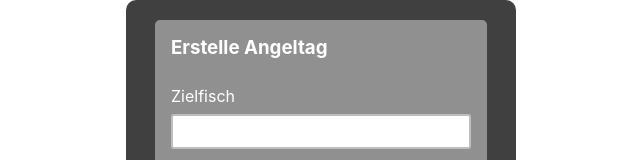
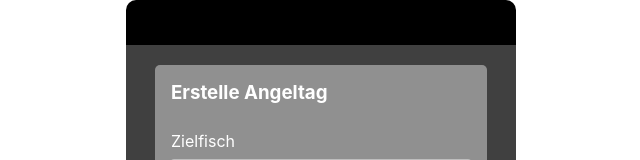
Before and after one commit to aramaisgaribjan/capstone-project, a Next.js app: page / in a window 1280 px wide. Shown: the top 160 px of the page, without its empty margins (319-959 px from the left). Built offline with nearby package versions, Linux system fonts and the light colour scheme; no server answers; the database is empty.

Commit message:
add titleBar frame

```diff
--- a/components/Container.js
+++ b/components/Container.js
@@ -6,9 +6,8 @@ const Navbar = () => {
 
 const Container = styled.div`
   width: 390px;
-  height: 751px;
+  height: 706px;
   background-color: #404040;
-  border-radius: 10px 10px 0 0;
   color: white;
   overflow-y: auto;
   position: relative;
--- /dev/null
+++ b/components/TitleBar.js
@@ -0,0 +1,21 @@
+import styled from "styled-components";
+
+const TitleBar = () => {
+  return (
+    <>
+      <Ul></Ul>
+    </>
+  );
+};
+
+const Ul = styled.div`
+  box-sizing: border-box;
+  background-color: black;
+  position: relative;
+  width: 390px;
+  height: 45px;
+  border-top-left-radius: 10px;
+  border-top-right-radius: 10px;
+`;
+
+export default TitleBar;
--- a/pages/_app.js
+++ b/pages/_app.js
@@ -1,6 +1,7 @@
 import { SWRConfig } from "swr";
 import { GlobalStyles } from "../components/GlobalStyles";
 import Navbar from "../components/Navbar";
+import TitleBar from "../components/TitleBar";
 
 function MyApp({ Component, pageProps }) {
   return (
@@ -11,6 +12,7 @@ function MyApp({ Component, pageProps }) {
         }}
       >
         <GlobalStyles />
+        <TitleBar />
         <Component {...pageProps} />
         <Navbar />
       </SWRConfig>
```
